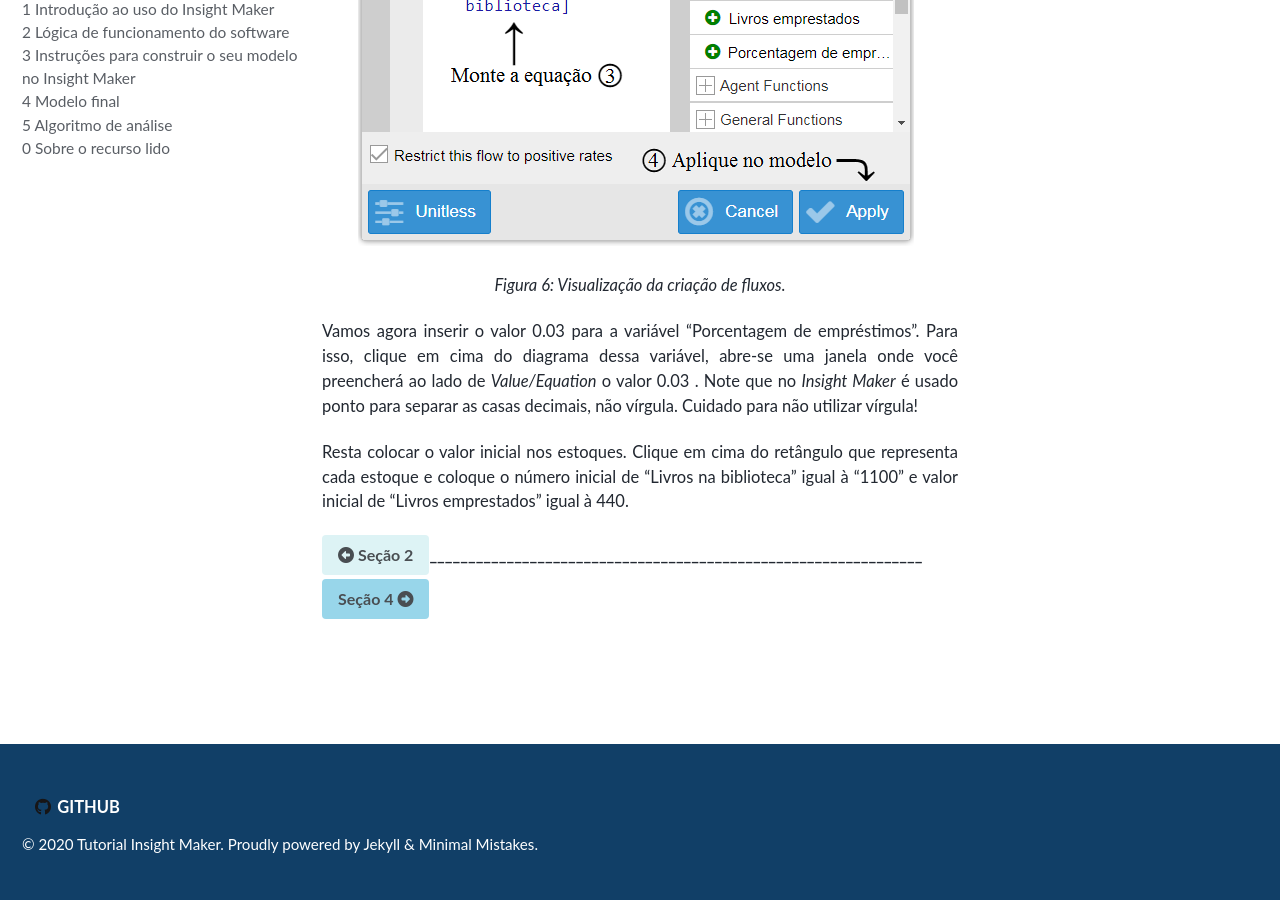
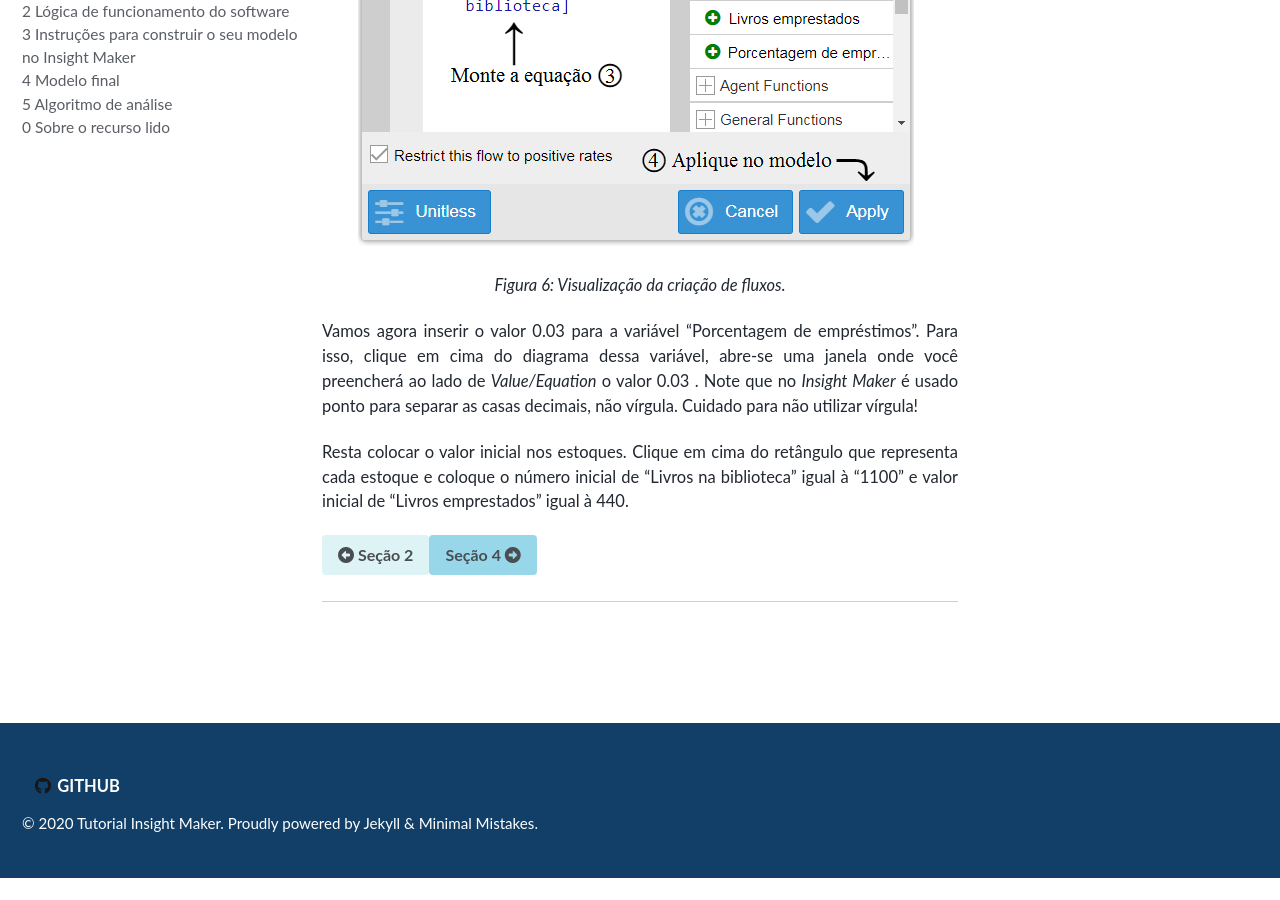
Before and after one commit to milenalauschner/MM, a Jekyll site: the page built from _pages/instruções.md, in a window 1280 px wide and 900 px high, scrolled down 2806 px. Built offline with Jekyll 4.4.1, drawn with Linux system fonts in a browser that asks for light colours; cached includes are drawn as plain includes; nearby versions of some CDN libraries; some web fonts are replaced; after the commit the page ends 3685 px from its top, so only the background shows below that.

Commit message:
Update instruções.md

```diff
--- a/_pages/instruções.md
+++ b/_pages/instruções.md
@@ -68,5 +68,7 @@
 {: .text-justify}
 
 [<i class="fas fa-arrow-alt-circle-left"></i> Seção 2](https://milenalauschner.github.io/MM/seção2/){:
-.btn .btn--success}________________________________________________________________________________________________________________________________________________________________________________________________ [ Seção 4 <i class="fas fa-arrow-alt-circle-right"></i>](https://milenalauschner.github.io/MM/seção4/){:
+.btn .btn--success}[ Seção 4 <i class="fas fa-arrow-alt-circle-right"></i>](https://milenalauschner.github.io/MM/seção4/){:
 .btn .btn--danger}
+{: .text-justify}
+________________________________________________________________________________________________________________________________________________________________________________________________
```
